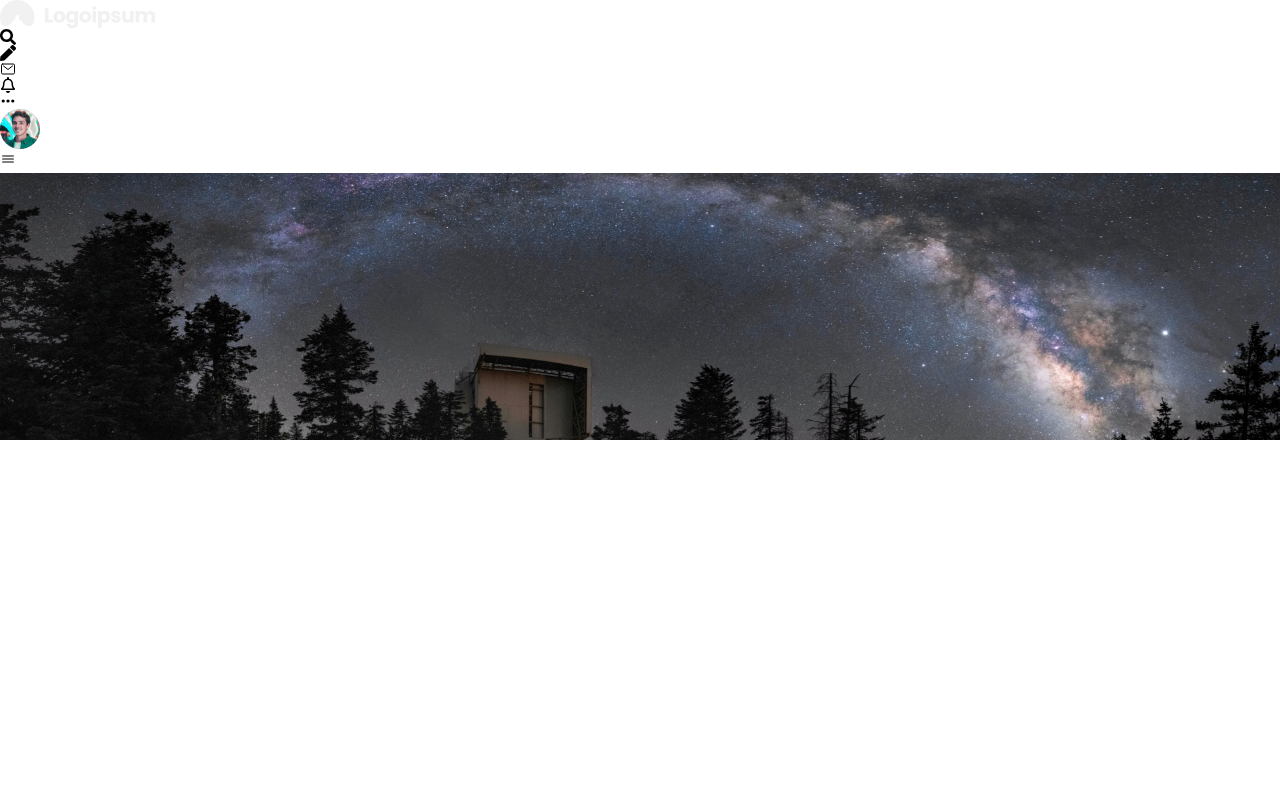
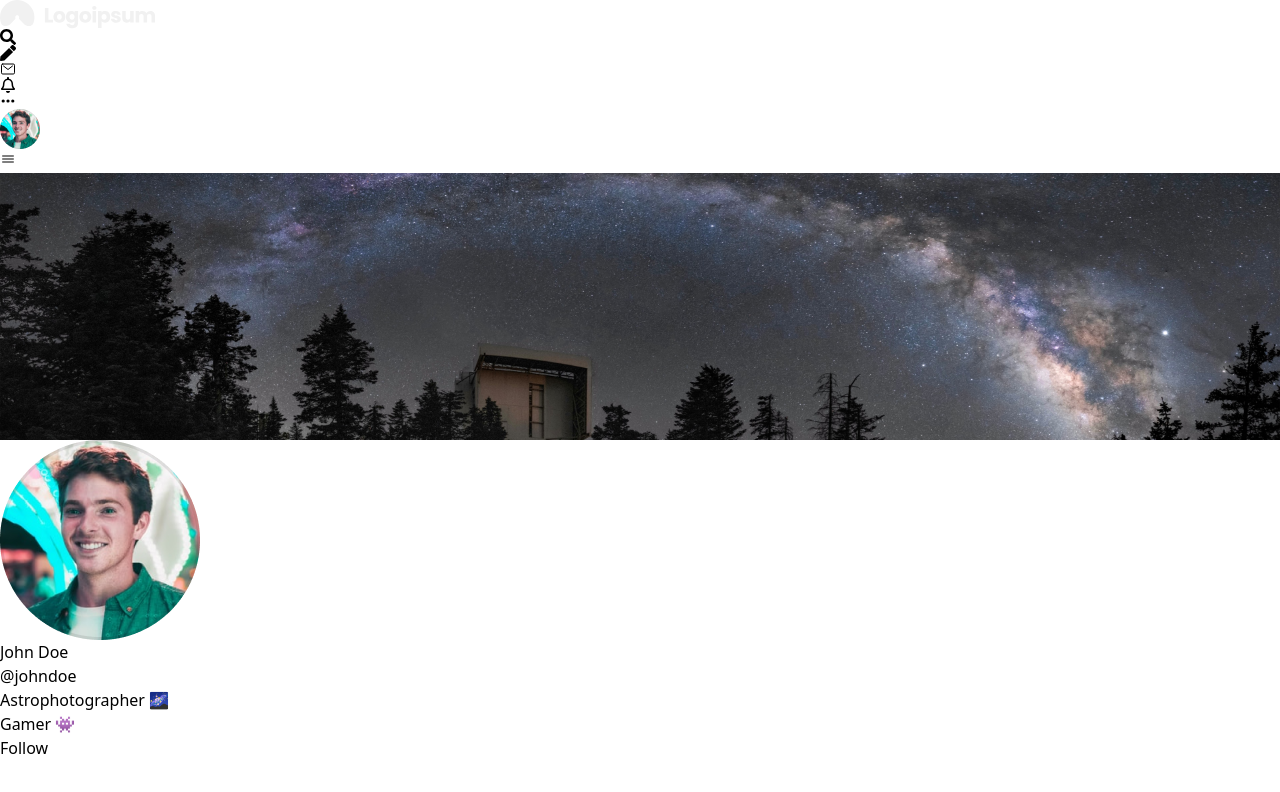
Before and after one commit to Fatiha26/task-project, a React (Vite) app: page / in a window 1280 px wide. Shown: the top 792 px of the page. Built offline with nearby package versions, Linux system fonts and the light colour scheme.

Commit message:
started the profile section

```diff
--- a/src/App.jsx
+++ b/src/App.jsx
@@ -1,3 +1,4 @@
+import Container from './components/Container'
 import NavBar from './components/NavBar'
 import ProfileBg from './components/ProfileBg'
 
@@ -6,6 +7,7 @@ const App = () => {
     <>
       <NavBar />
       <ProfileBg />
+      <Container />
     </>
   )
 }
--- /dev/null
+++ b/src/components/Container.jsx
@@ -0,0 +1,13 @@
+import ProfileInfo from "./ProfileInfo"
+
+const Container = () => {
+  return (
+    <>
+      <div className="bg-gray-100 w-3/5 mx-auto">
+          <ProfileInfo />
+      </div>
+    </>
+  )
+}
+
+export default Container
--- /dev/null
+++ b/src/components/ProfileInfo.jsx
@@ -0,0 +1,22 @@
+import profilePic from '../assets/image/profile-pic2.png';
+
+const ProfileInfo = () => {
+  return (
+    <>
+    <div>
+    <img src={profilePic} alt="profile image" />
+      <div>
+         <h2>John Doe</h2><span></span><span>@johndoe</span>
+         <p>Astrophotographer 🌌 <br/>
+         Gamer 👾</p>
+      </div>
+      <div>
+         <a href="#">Follow</a>
+      </div>
+    </div>
+
+    </>
+  )
+}
+
+export default ProfileInfo
```
Also changed, not shown: src/assets/image/profile-pic2.png (added).
